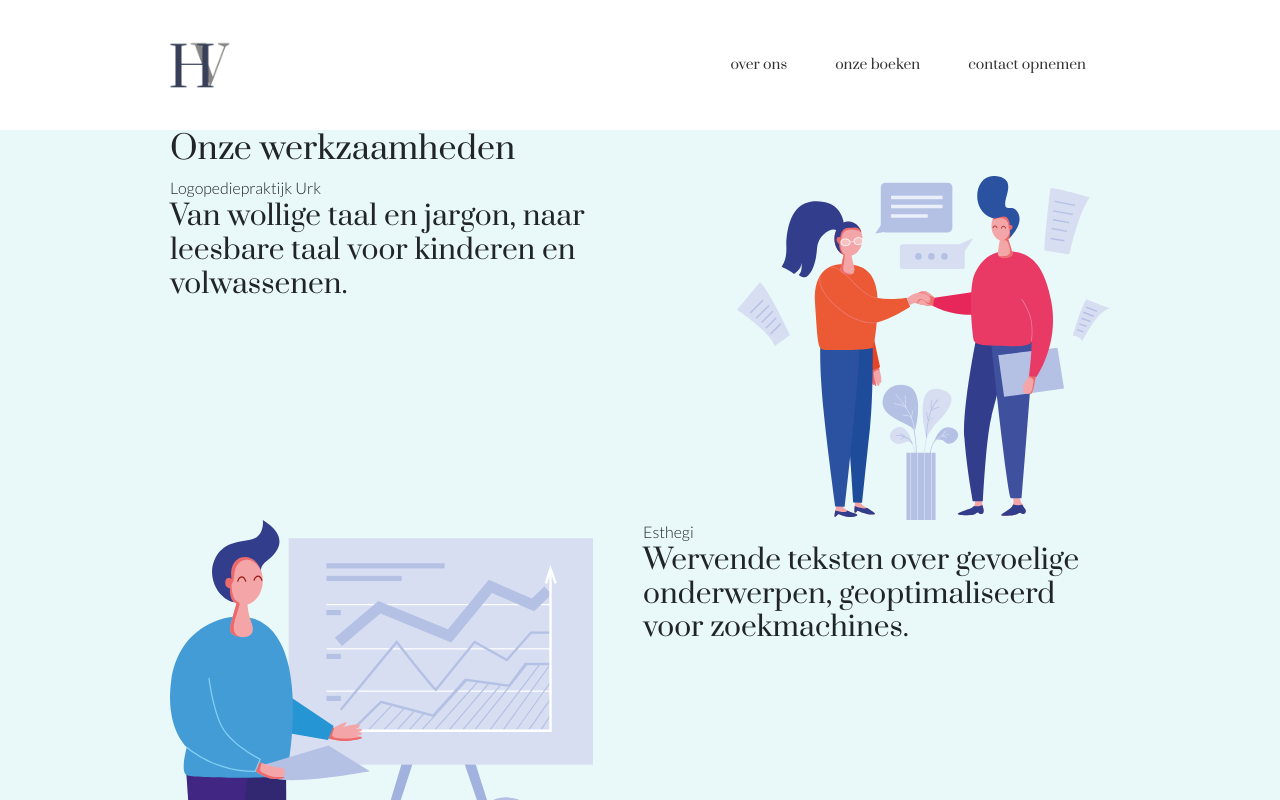
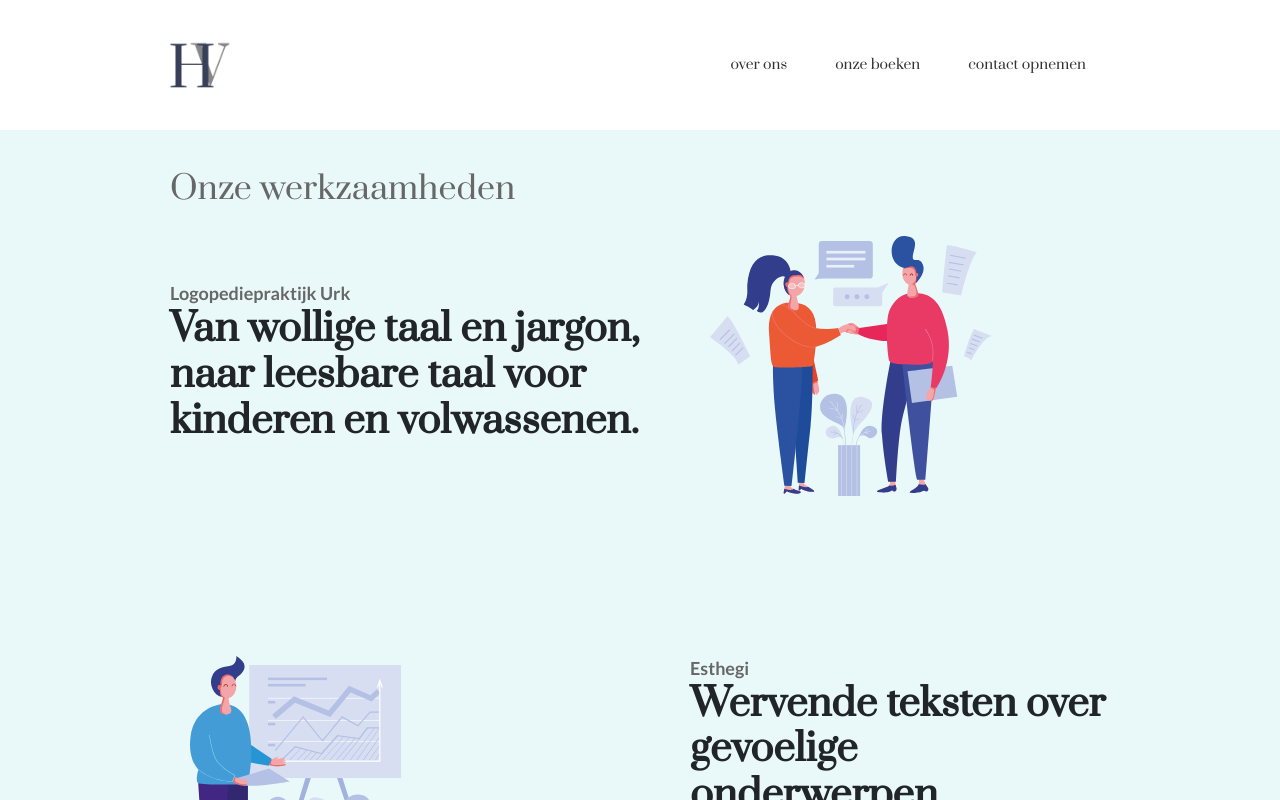
Before and after one commit to jobveldhuis/hoekstraenveldhuis.nl, a Next.js app in the folder hoekstraenveldhuis.nl/: page / in a window 1280 px wide. Shown: the top 800 px of the page. Built offline with nearby package versions, Linux system fonts and the light colour scheme.

Commit message:
Initial styling for ProjectOverviewComponent

```diff
--- a/hoekstraenveldhuis.nl/components/ProjectOverviewComponent.js
+++ b/hoekstraenveldhuis.nl/components/ProjectOverviewComponent.js
@@ -13,45 +13,41 @@ import PropTypes from 'prop-types'
  */
 import styles from '../styles/ProjectOverviewComponent.module.css'
 
-function showProject (isLeft, project) {
-  return isLeft
-    ? (
+const ProjectOverviewComponent = (props) => (
+    <div className={styles.projectOverviewContainer}>
+        <h2>{props.title}</h2>
+
+        <div className={styles.projectGrid}>
+        {props.projects.map((project, index) => {
+          console.log(index)
+          return (
+                <React.Fragment key={index}>
+                    { index % 2 === 0 && (
                     <>
                         <div>
-                <span>{project.title}</span>
-                <h3>{project.description}</h3>
+                            <span className={styles.projectTitle}>{project.title}</span>
+                            <h3 className={styles.projectDescription}>{project.description}</h3>
                         </div>
                         <div>
                             <img src={project.image}/>
                         </div>
                     </>
-      )
-    : (
+                    )}
+                    { !(index % 2 === 0) && (
                         <>
                             <div>
                                 <img src={project.image}/>
                             </div>
                             <div>
-                <span>{project.title}</span>
-                <h3>{project.description}</h3>
+                                <span className={styles.projectTitle}>{project.title}</span>
+                                <h3 className={styles.projectDescription}>{project.description}</h3>
                             </div>
                         </>
-
-      )
-}
-
-const ProjectOverviewComponent = (props) => (
-    <div className={styles.projectOverviewContainer}>
-        <h2>{props.title}</h2>
-
-        {props.projects.map((project, index) => {
-          const isLeft = index % 2 === 0
-          return (
-                <div key={index} className={isLeft ? styles.projectLeft : styles.projectRight}>
-                    {showProject(isLeft, project)}
-                </div>
+                    )}
+                </React.Fragment>
           )
         })}
+        </div>
     </div>
 )
 
--- a/hoekstraenveldhuis.nl/styles/ProjectOverviewComponent.module.css
+++ b/hoekstraenveldhuis.nl/styles/ProjectOverviewComponent.module.css
@@ -1,11 +1,28 @@
-.projectLeft {
+.projectGrid {
     display: grid;
-    grid-template-columns: 55% auto;
+    grid-template-columns: 50% auto;
     grid-column-gap: 50px;
+    grid-row-gap: 120px;
+    align-items: center;
 }
 
-.projectRight {
-    display: grid;
-    grid-template-columns: 45% auto;
-    grid-column-gap: 50px;
+.projectTitle {
+    color: #676767;
+    font-size: 18px;
+    font-weight: 700;
 }
+
+.projectDescription {
+    font-size: 38px;
+    font-weight: bold;
+}
+
+.projectOverviewContainer img {
+    max-height: 300px;
+    padding: 20px;
+}
+
+.projectOverviewContainer h2 {
+    padding: 40px 0 0;
+    color: #676767;
+}
```
Lines whose indentation alone changed are shown as unchanged.
